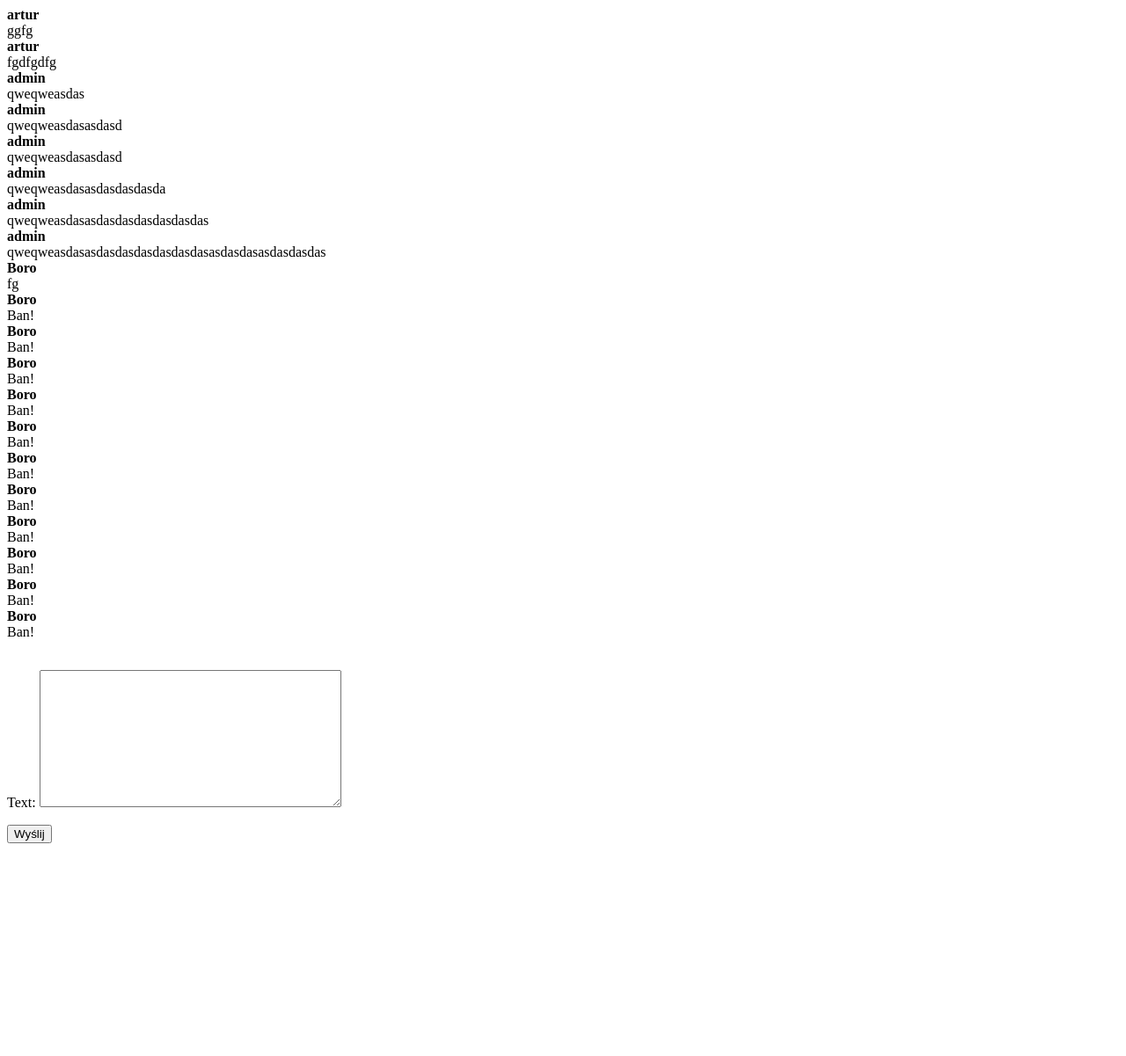
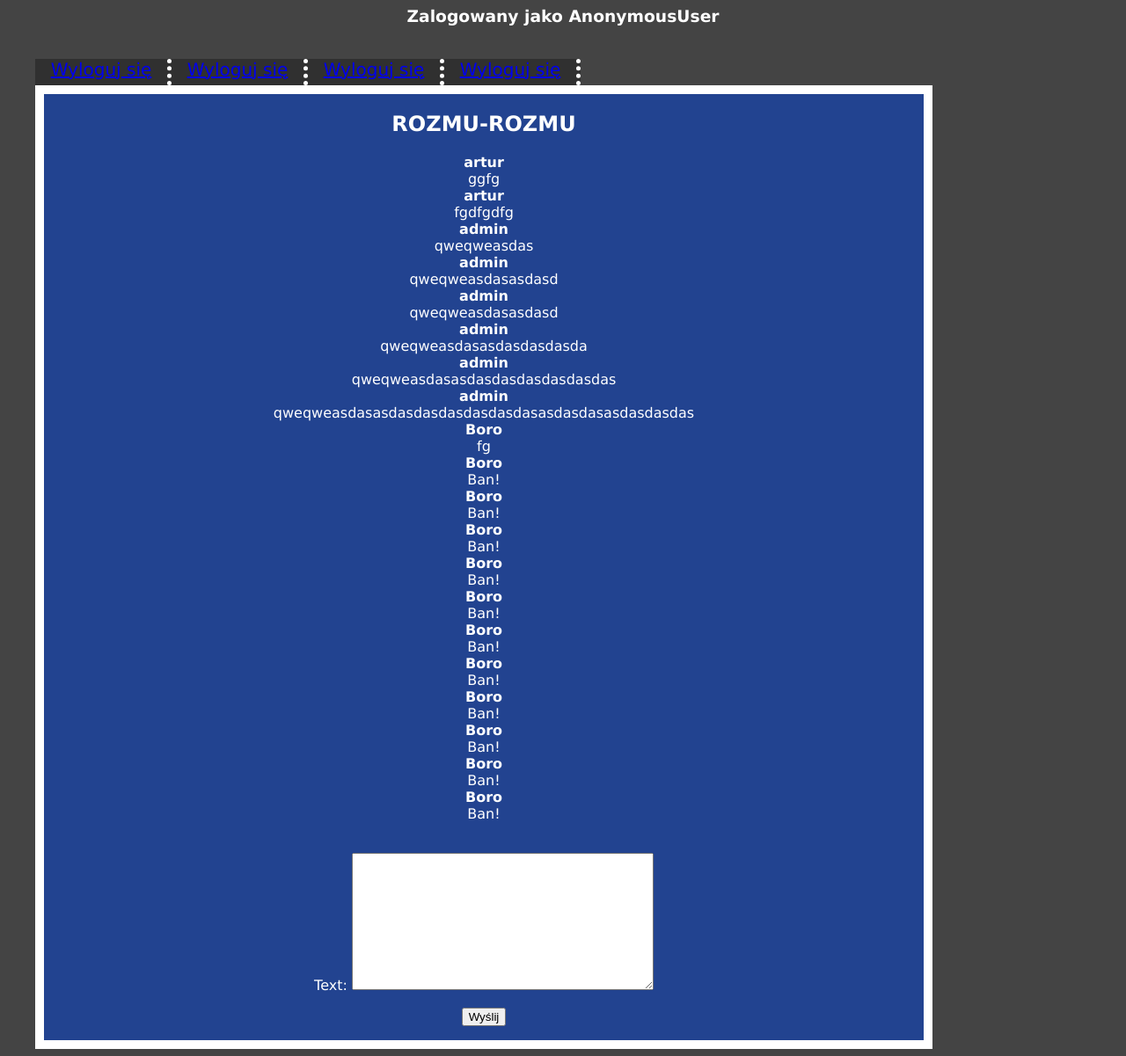
Before and after one commit to glipski/jaskier, a Django app: page /czat/ in a window 1280 px wide. Shown: the whole page at 88% size. Before the commit the page ends 959 px from the top, so only its background shows below. Run offline with Django 3.2, Linux system fonts and the light colour scheme; data comes from the database, SQL or seed files in the repository; both versions use the stored data as it was after the commit.

Commit message:
Szablon css-owy

```diff
--- a/czat/settings.py
+++ b/czat/settings.py
@@ -105,9 +105,9 @@ AUTH_PASSWORD_VALIDATORS = [
 # Internationalization
 # https://docs.djangoproject.com/en/1.11/topics/i18n/
 
-LANGUAGE_CODE = 'en-us'
+LANGUAGE_CODE = 'pl'
 
-TIME_ZONE = 'UTC'
+TIME_ZONE = 'Europe/Warsaw'
 
 USE_I18N = True
 
--- a/login/urls.py
+++ b/login/urls.py
@@ -2,6 +2,7 @@ from django.conf.urls import url
 from . import views
 
 urlpatterns = [
-    url(r'^login/$', views.login_page),
+   	url(r'^login/$', views.login_page),
 	url(r'^registration/$', views.registration_page),
+	url(r'^logout/', views.logout_page),
 ]
--- /dev/null
+++ b/rozmu/static/rozmu/style.css
@@ -0,0 +1,48 @@
+body
+{
+	background-color:#444444;
+	text-align: center;
+	font-family: Verdana, Geneva, sans-serif;
+	color: white;
+}
+
+.option
+{
+	float:left;
+	border-right: 5px dotted;
+	background-color:#303030;
+	font-size:20px;
+	height:30px;
+	width:150px;
+	margin-left:auto;
+}
+.option:hover
+{
+	background-color:#202020;
+}
+
+a:visited
+{
+	color:white;
+}
+
+div#container
+{
+	margin-left:auto;
+	margin-right:auto;
+	width:1200px;
+}
+
+div#menu
+{
+	width:1000px;
+}
+
+div#wiadomosci
+{
+	text-align:center;
+	border:10px solid;
+	width:1000px;
+	background-color: #224390;
+	clear:both;
+}
--- a/rozmu/templates/rozmu/czat.html
+++ b/rozmu/templates/rozmu/czat.html
@@ -1,22 +1,46 @@
+
+{% load static %}
 <html>
 
 <head>
+         <link rel="stylesheet" type="text/css" href="{% static 'rozmu/style.css' %}">
 </head>
 
 <body>
-<div>
+<div id="container">
+
+<h3> Zalogowany jako {{ request.user }} </h3>
+<div id="menu">
+<br>
+<div class="option"> <a href="/user/logout">Wyloguj się </a> </div>
+<div class="option"> <a href="/user/logout">Wyloguj się </a> </div>
+<div class="option"> <a href="/user/logout">Wyloguj się </a> </div>
+<div class="option"> <a href="/user/logout">Wyloguj się </a> </div>
+<div style="clear:both;"> </div>
+</div>
+
+<div id="wiadomosci">
+<h2> ROZMU-ROZMU </h2>
 {% for message in lista %}
-<b>{{message.Author}}</b><br>
+{% if request.user.username == message.Author.username %}<u> <b>{{message.Author}}</b></u>
+{% else %} <b> {{message.Author}}</b>
+{% endif %}
+<br>
 {{message.Text}}<br>
 {% endfor %}
-</div><br>
-<div>
+
+<br>
+
 <form method="POST">
 {% csrf_token %}
 {{form.as_p}}
 <button type="submit">Wyślij</button>
 </form>
+
 </div>
+
+</div>
+
 </body>
 
 
```
Also changed, not shown: login/views.py (+6 -2 lines), db.sqlite3.
